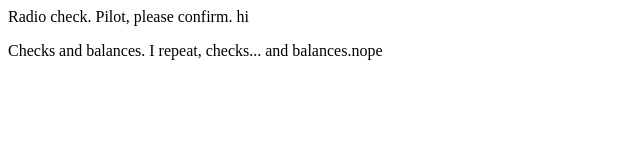
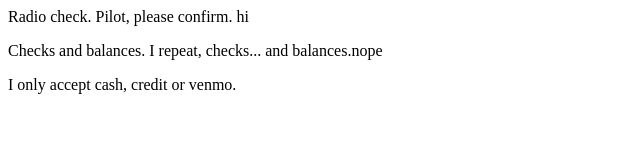
Before and after one commit to daniellespencer/communication-log, a plain HTML site: page index.html in a window 1280 px wide. Shown: the whole page, without its empty margins (0-640 px from the left). Drawn offline with Linux system fonts and the light colour scheme.

Commit message:
ohhhhhh heyyyy girl

```diff
--- a/index.html
+++ b/index.html
@@ -2,5 +2,6 @@
 <body>
    <p>Radio check. Pilot, please confirm. hi</p>
    <p>Checks and balances. I repeat, checks... and balances.nope</p>
+   <p>I only accept cash, credit or venmo.</p>
 </body>
 </html>
```
